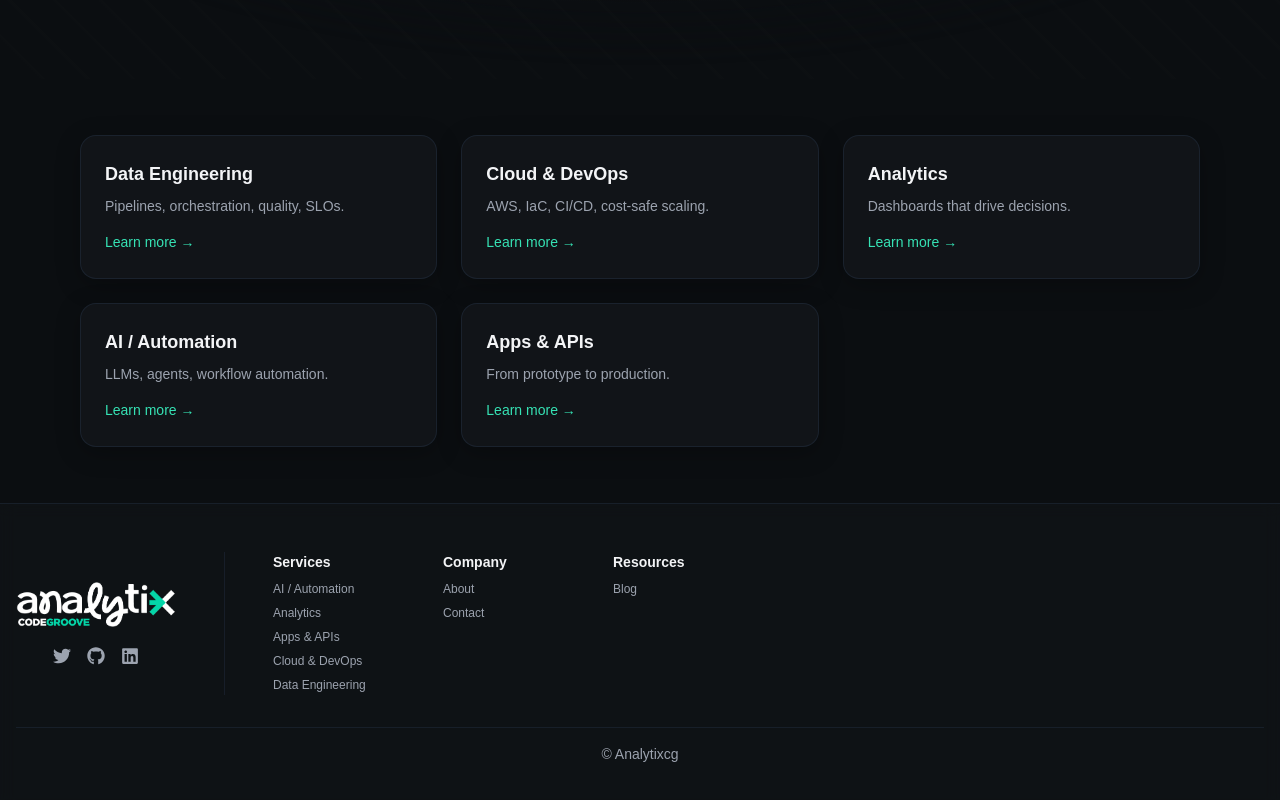
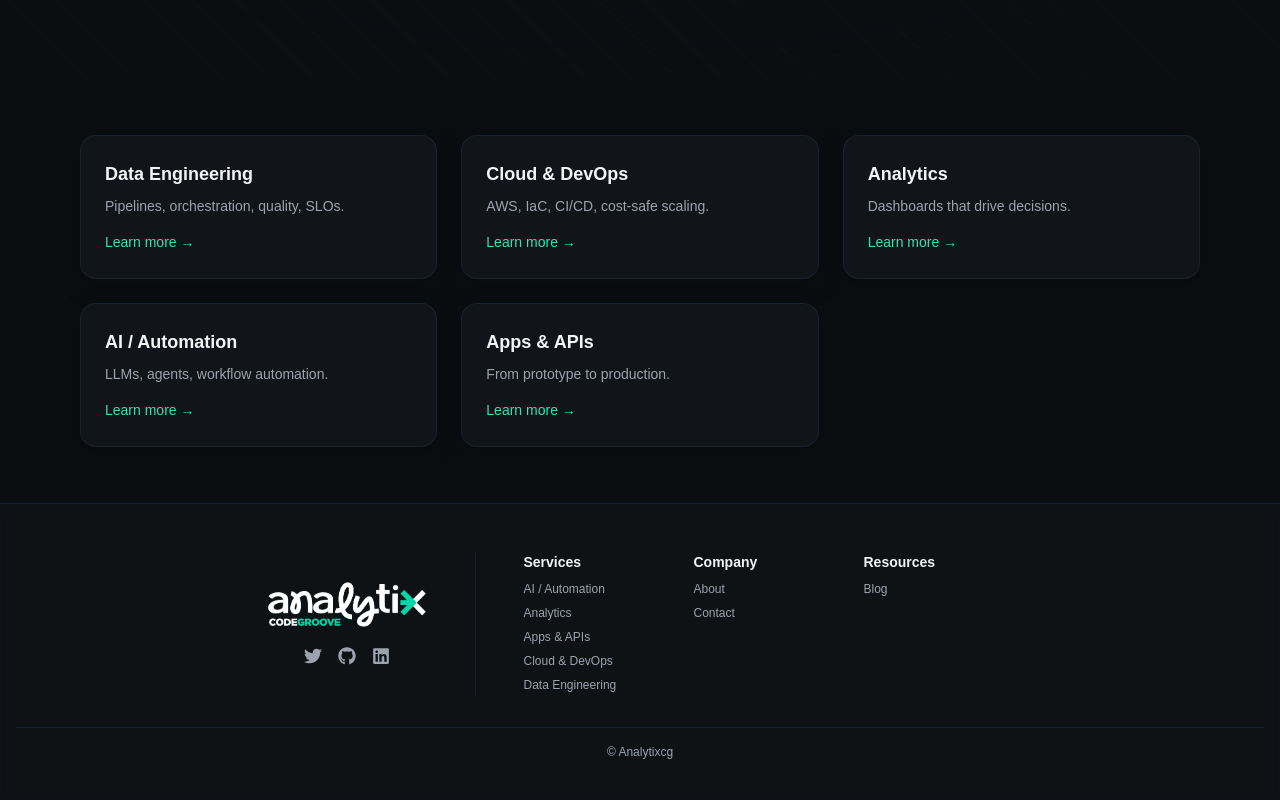
Before and after one commit to analytix-code-groove/web-app, a Next.js app: page / in a window 1280 px wide. Shown: the part 376-1176 px from the top of the page. Built offline with nearby package versions, Linux system fonts and the light colour scheme.

Commit message:
footer redesign 3

```diff
--- a/src/components/Footer.tsx
+++ b/src/components/Footer.tsx
@@ -21,23 +21,21 @@ const company = [
 
 export default function Footer() {
   const { t } = useLanguage()
-  const serviceLinks = services
-    .map(s => ({ ...s, name: t(s.label) }))
-    .sort((a, b) => a.name.localeCompare(b.name))
+  // Keep original order to avoid SSR/CSR sorting drift
+  const serviceLinks = services.map(s => ({ ...s, name: t(s.label) }))
 
   return (
     <footer className="border-t border-stroke/60 bg-surface/70 backdrop-blur">
       <div className="mx-auto max-w-7xl px-4 py-12">
-        {/* items-stretch lets the divider fill the column height */}
-        <div className="flex flex-wrap items-stretch gap-8 md:gap-12">
+        {/* Center the whole group */}
+        <div className="flex flex-wrap items-stretch justify-center gap-8 md:gap-12">
 
-        {/* Left: Logo + Socials (centered vertically) */}
+          {/* Left: Logo + Socials */}
           <div className="flex w-full max-w-[260px] sm:w-auto flex-col items-start gap-5 self-stretch justify-center">
             <Link href="/" aria-label="Analytix Code Groove" className="block w-[160px]">
               <Image src={logo} alt="Analytix Code Groove" width={160} height={46} />
             </Link>
 
-          {/* icons centered relative to the logo width */}
             <div className="flex w-[160px] justify-center gap-4 text-muted">
               <a href="https://twitter.com" aria-label="Twitter" className="hover:text-text" target="_blank" rel="noopener noreferrer">
                 <FaTwitter size={18} />
@@ -51,11 +49,12 @@ export default function Footer() {
             </div>
           </div>
 
-          {/* Vertical divider: stretches to match the tallest sibling */}
+          {/* Vertical divider */}
           <div className="hidden self-stretch w-px bg-stroke/60 sm:block" />
 
-          {/* Right: Link columns (Services → Company → Blog) */}
-          <div className="flex flex-1 flex-wrap items-start gap-x-4 md:gap-x-5 gap-y-5">
+          {/* Right: Link columns (Services → Company → Resources) */}
+          {/* Remove flex-1 so it doesn't push to the edges */}
+          <div className="flex flex-wrap items-start gap-x-4 md:gap-x-5 gap-y-5">
             {/* Services */}
             <div className="w-[150px] shrink-0">
               <h3 className="mb-1.5 text-[14px] font-semibold text-text">{t('services')}</h3>
@@ -96,12 +95,11 @@ export default function Footer() {
               </ul>
             </div>
           </div>
-
         </div>
 
         {/* Bottom border + copyright */}
         <div className="mt-8 h-px w-full bg-stroke/60" />
-        <p className="mt-4 text-center text-sm text-muted">© Analytixcg</p>
+        <p className="mt-4 text-center text-xs text-muted">© Analytixcg</p>
       </div>
     </footer>
   )
```
Lines whose indentation alone changed are shown as unchanged.
